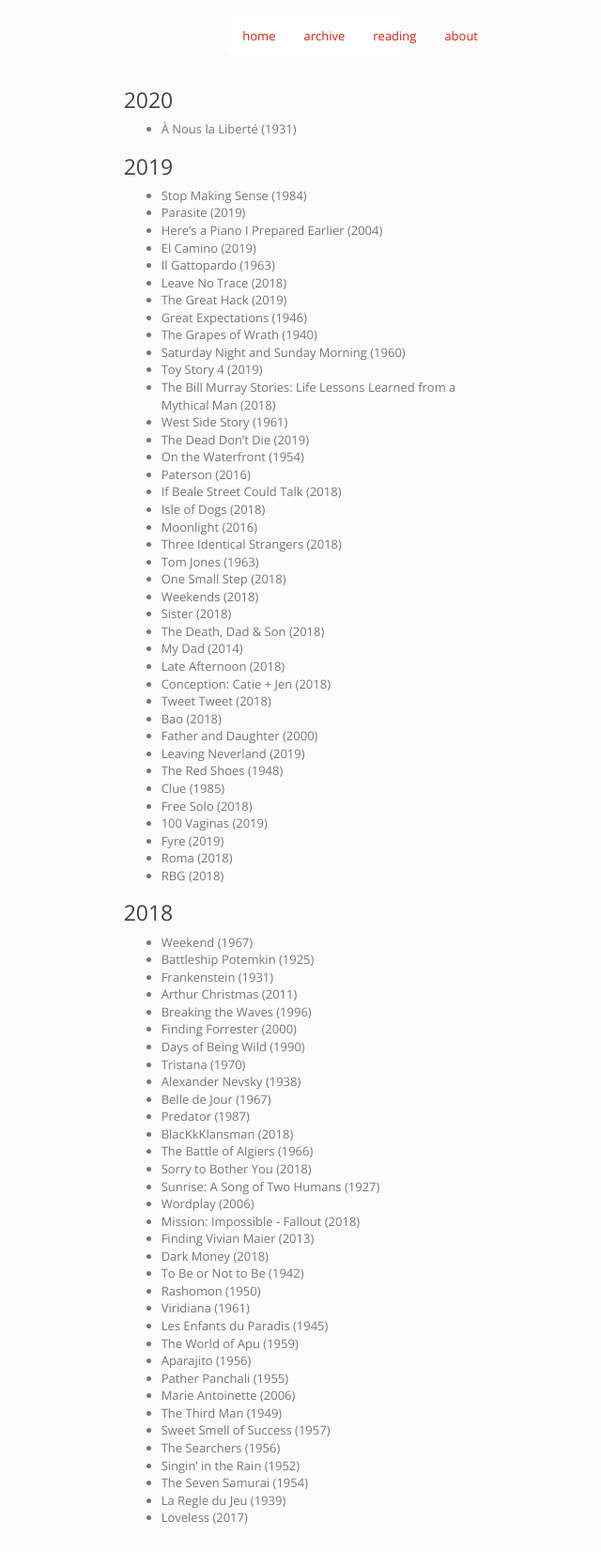
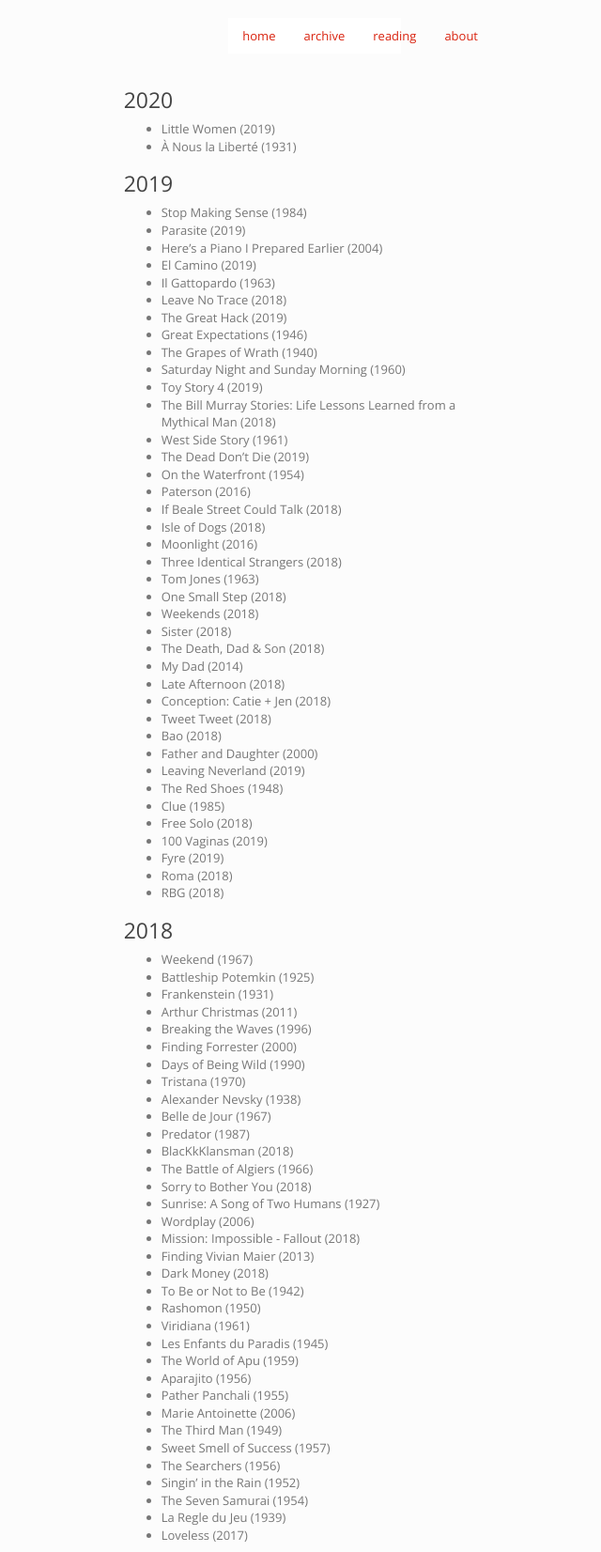
Before and after one commit to imtayadeway/imtayadeway.github.io, a Jekyll site: the page built from film/index.md, in a window 1280 px wide. Shown: the whole page at 94% size, without its empty margins (305-945 px from the left). Built offline with Jekyll 4.4.1, drawn with Linux system fonts in a browser that asks for light colours.

Commit message:
Little women

```diff
--- a/film/index.md
+++ b/film/index.md
@@ -5,6 +5,7 @@ title: Film
 
 ### 2020
 
+- Little Women (2019)
 - À Nous la Liberté (1931)
 
 ### 2019
```
